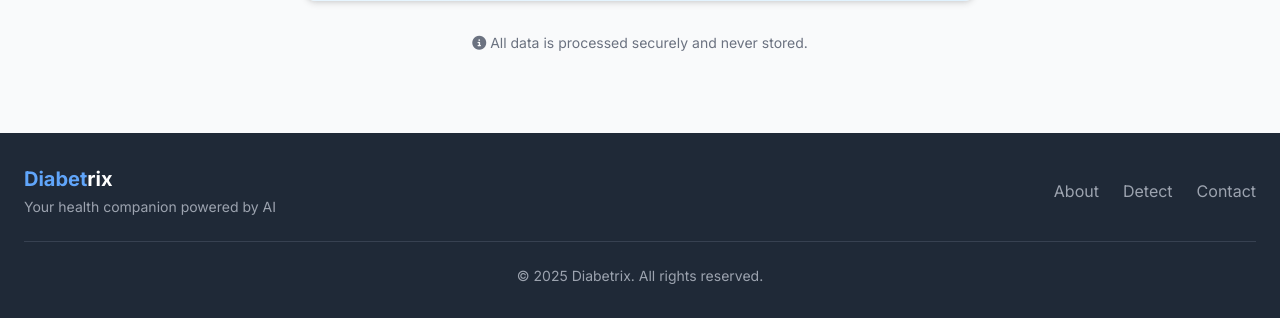
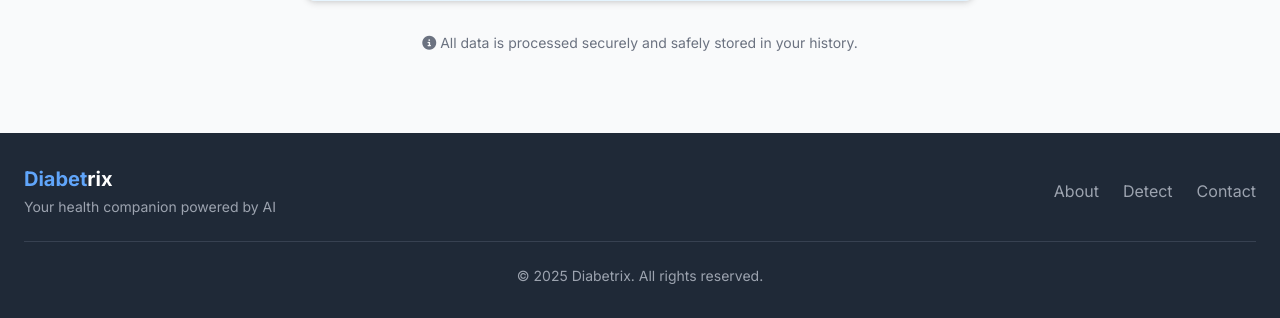
Before and after one commit to Stevanza-dev/diabetrix, a Flask app: page /detect in a window 1280 px wide. Shown: the part 1091-1409 px from the top of the page. Run offline with Flask 3, Linux system fonts and the light colour scheme; some libraries are stand-ins or nearby versions.

Commit message:
update readme

```diff
--- a/templates/detect.html
+++ b/templates/detect.html
@@ -168,7 +168,7 @@
         </div>
 
         <div class="mt-8 text-center text-gray-500 text-sm">
-          <p><i class="fas fa-info-circle mr-1"></i>All data is processed securely and never stored.</p>
+            <p><i class="fas fa-info-circle mr-1"></i>All data is processed securely and safely stored in your history.</p>
         </div>
       </div>
     </div>
```
Also changed, not shown: README.md (added), diabetes_history.db.
